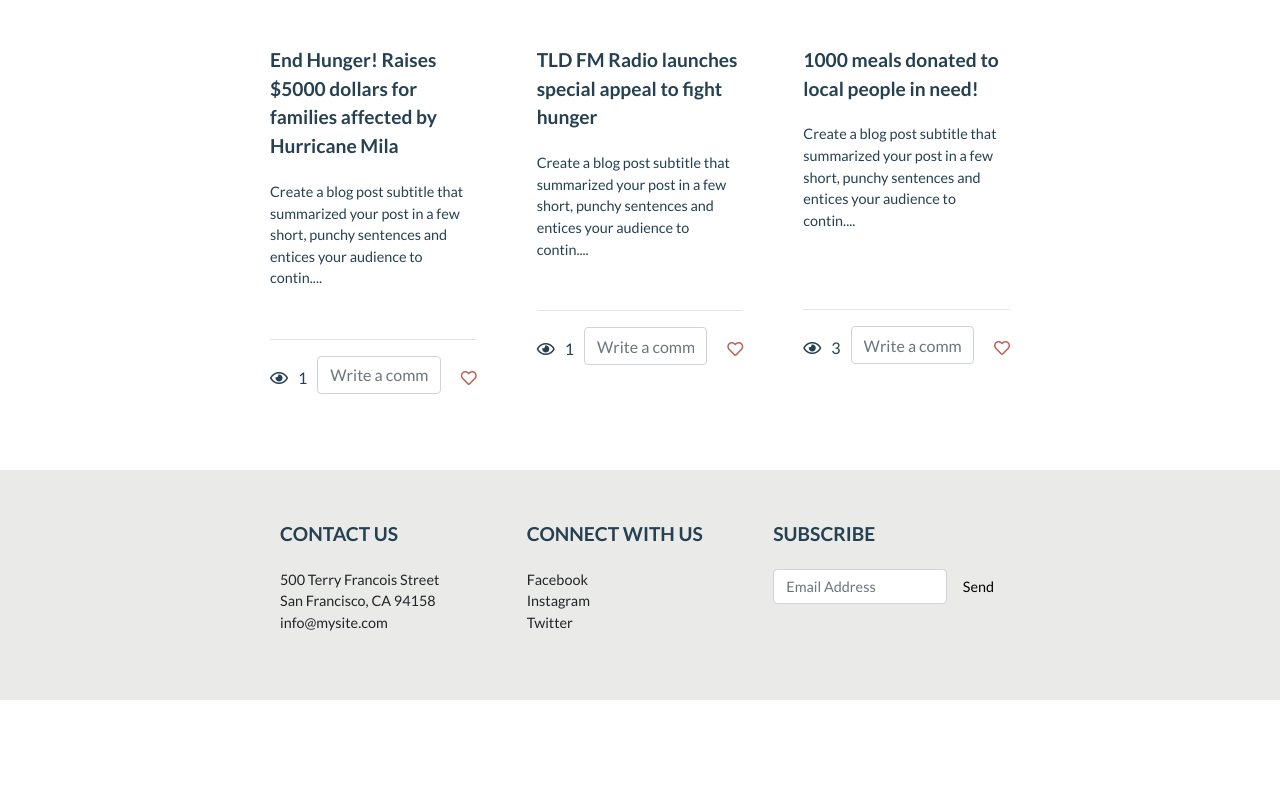
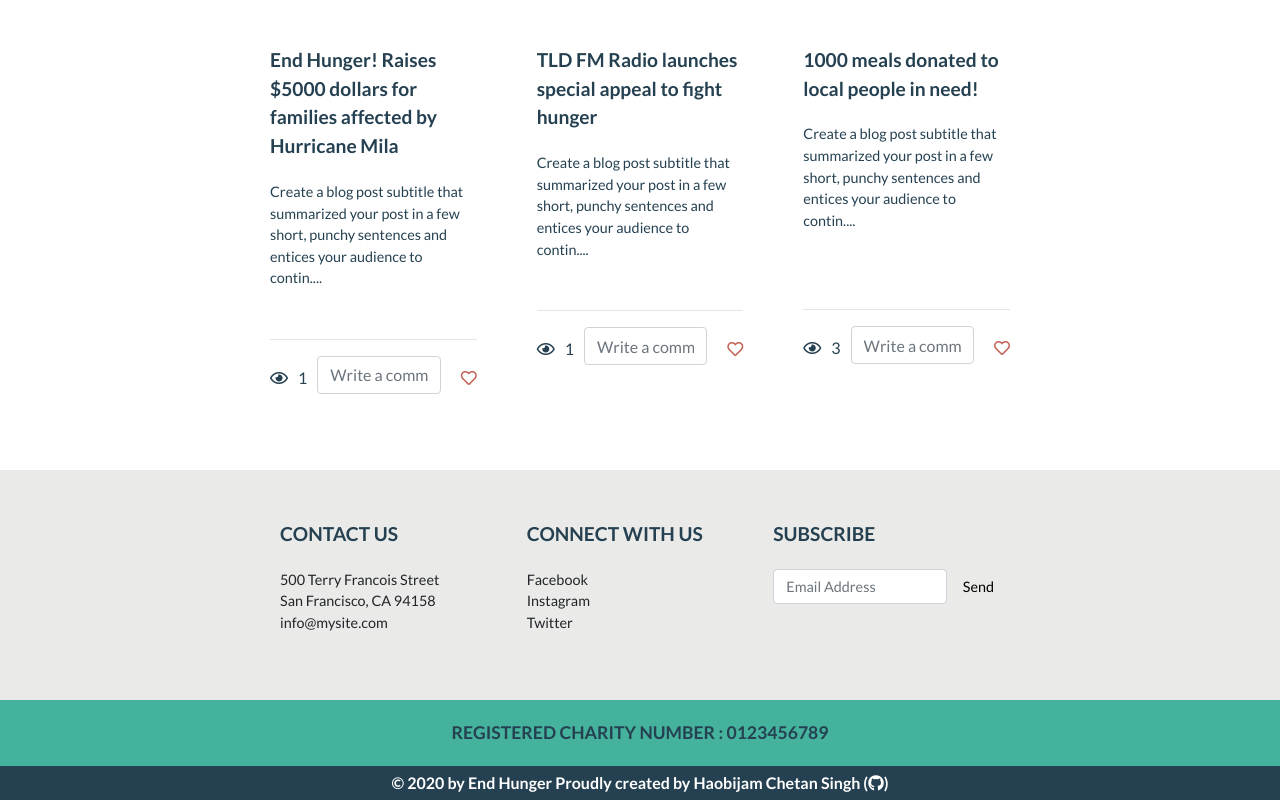
Before and after one commit to chetanhaobijam/EndHungerClone, a plain HTML site: page index.html in a window 1280 px wide. Shown: the part 2349-3149 px from the top of the page. Before the commit the page ends 3049 px from the top, so only its background shows below. Drawn offline with nearby package versions, Linux system fonts and the light colour scheme.

Commit message:
Completed for Desktop

```diff
--- a/assets/css/styles.css
+++ b/assets/css/styles.css
@@ -422,3 +422,23 @@ main div {
 .subscribeform button:hover, .subscribeform button:focus {
   outline: none;
 }
+
+/* Registered Number Section */
+.registered {
+  text-align: center;
+  font-size: 1.1rem;
+  font-weight: 700;
+  color: var(--darkblue);
+  background-color: var(--aqua);
+  padding: 20px 0;
+  text-transform: uppercase;
+}
+
+/* Created By Section */
+.createdby {
+  text-align: center;
+  font-weight: 700;
+  color: #fff;
+  background-color: var(--darkblue);
+  padding: 5px 0;
+}
--- a/index.html
+++ b/index.html
@@ -182,5 +182,16 @@
   </section>
   <!-- End of Contact Section -->
 
+  <!-- Registered Number Section -->
+  <section class="registered">
+    <div>Registered Charity Number : 0123456789</div>
+  </section>
+  <!-- End of Registered Number Section -->
+
+  <!-- Created By Section -->
+  <section class="createdby">
+    <div>&copy; 2020 by End Hunger Proudly created by Haobijam Chetan Singh (<i class="fab fa-github"></i>)</div>
+  </section>
+  <!-- End of Created By Section -->
 </body>
 </html>
```
